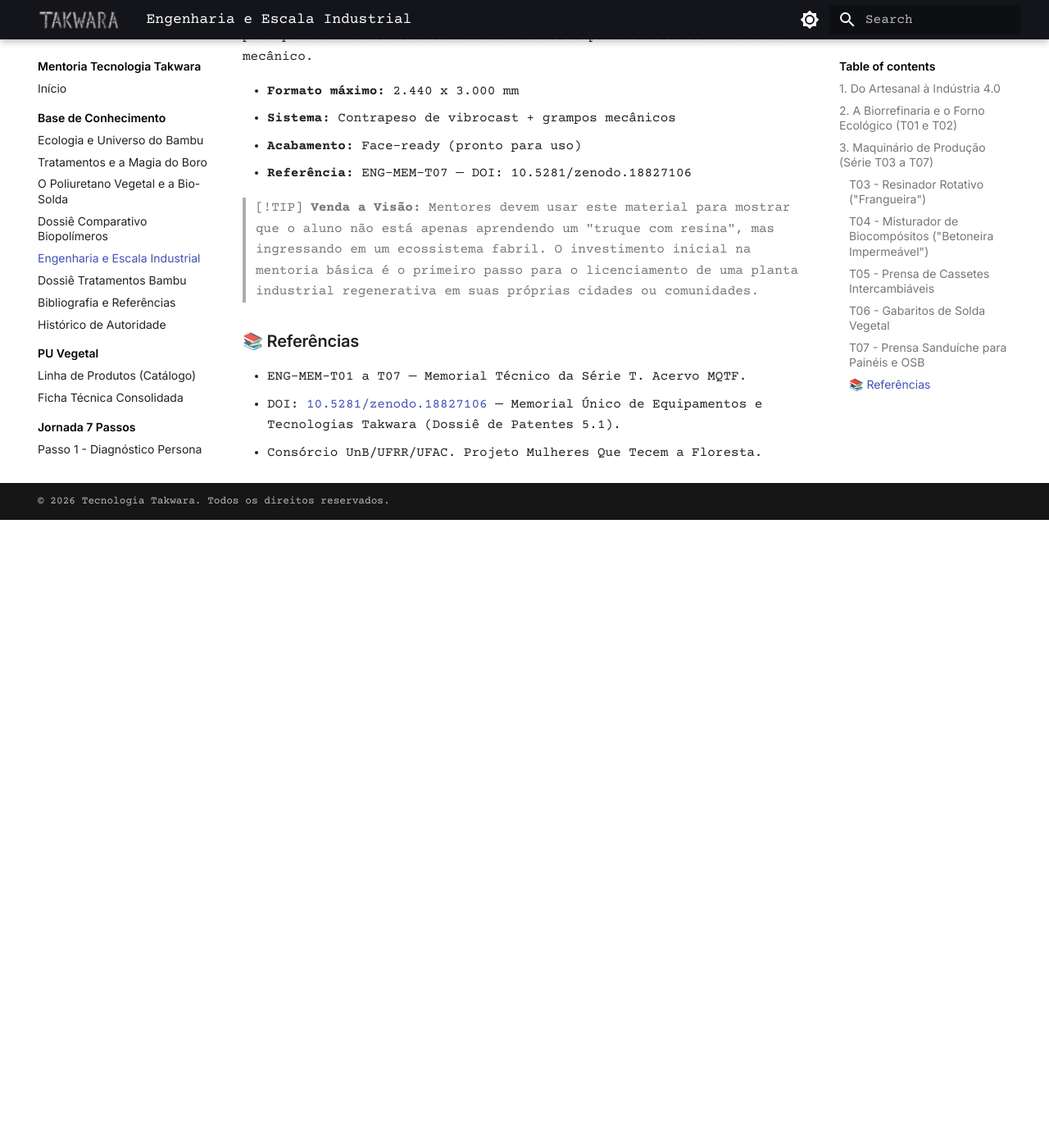
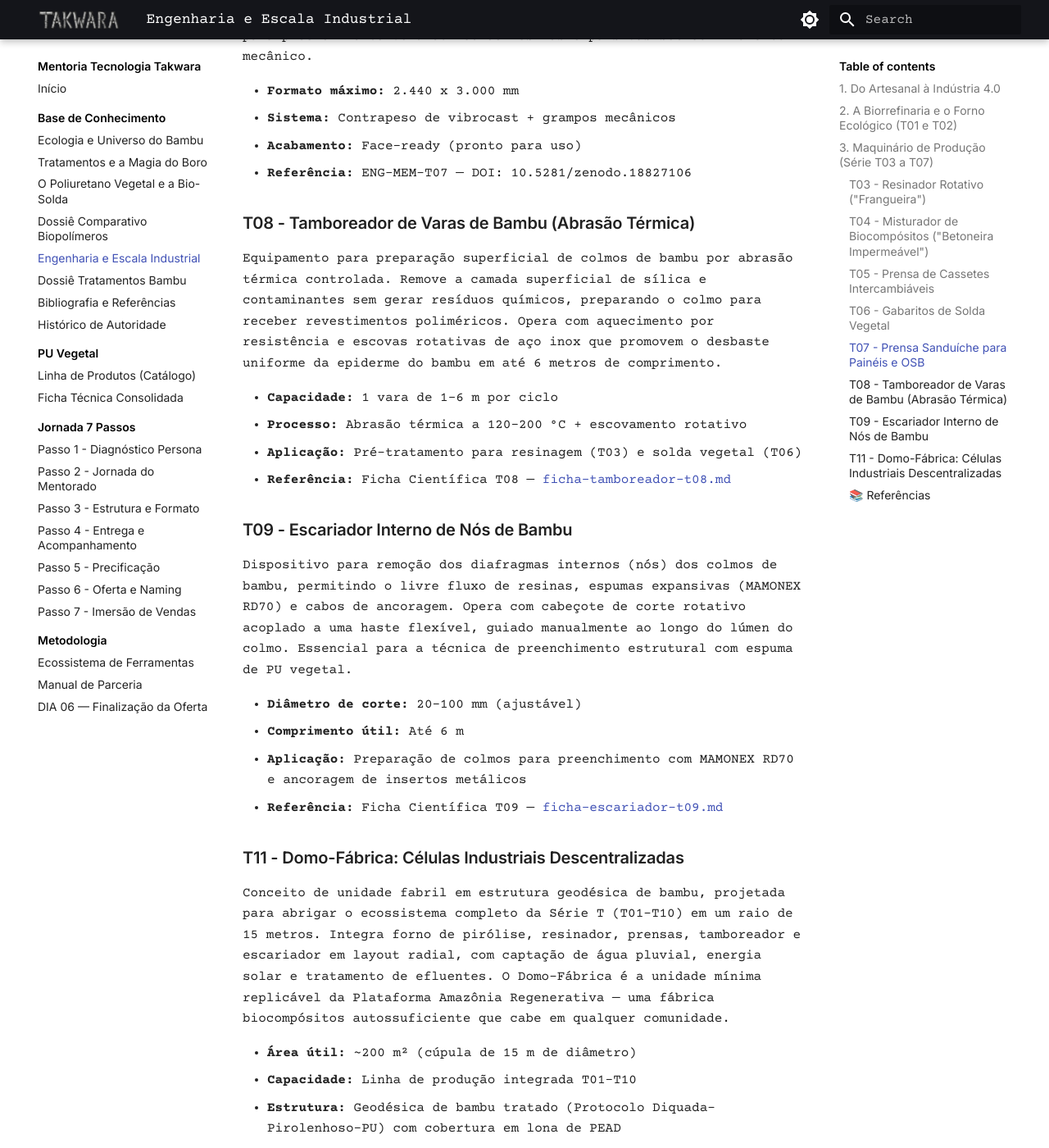
Before and after one commit to takwaratec/Mentoria_Tecnologia_Takwara, an MkDocs documentation site: the page built from docs/02_BASE_DE_CONHECIMENTO/TEC_04_Engenharia_e_Escala_Industrial.md, in a window 1280 px wide and 1400 px high, scrolled down 3107 px. Shown: the whole window at 82% size. Built offline with MkDocs 1.6.1 and Material for MkDocs 9.7.7, drawn with Linux system fonts in a browser that asks for light colours; before the commit the page ends 3741 px from its top, so only the background shows below that; some of the changed text lies outside the part shown.

Commit message:
feat: atualiza TEC_04 e PU_Vegetal com referencias as fichas Serie T do acervo

```diff
--- a/docs/02_BASE_DE_CONHECIMENTO/TEC_04_Engenharia_e_Escala_Industrial.md
+++ b/docs/02_BASE_DE_CONHECIMENTO/TEC_04_Engenharia_e_Escala_Industrial.md
@@ -62,10 +62,46 @@
 - **Acabamento:** Face-ready (pronto para uso)
 - **Referência:** ENG-MEM-T07 — DOI: 10.5281/zenodo.18827106
 
+### T08 - Tamboreador de Varas de Bambu (Abrasão Térmica)
+Equipamento para preparação superficial de colmos de bambu por abrasão térmica controlada. Remove a camada superficial de sílica e contaminantes sem gerar resíduos químicos, preparando o colmo para receber revestimentos poliméricos. Opera com aquecimento por resistência e escovas rotativas de aço inox que promovem o desbaste uniforme da epiderme do bambu em até 6 metros de comprimento.
+
+- **Capacidade:** 1 vara de 1–6 m por ciclo
+- **Processo:** Abrasão térmica a 120–200 °C + escovamento rotativo
+- **Aplicação:** Pré-tratamento para resinagem (T03) e solda vegetal (T06)
+- **Referência:** Ficha Científica T08 — [ficha-tamboreador-t08.md](https://github.com/takwaratec/Analises-e-escrita-cientifica/blob/main/docs/analyses/tecnologia-takwara/ficha-tamboreador-t08.md)
+
+### T09 - Escariador Interno de Nós de Bambu
+Dispositivo para remoção dos diafragmas internos (nós) dos colmos de bambu, permitindo o livre fluxo de resinas, espumas expansivas (MAMONEX RD70) e cabos de ancoragem. Opera com cabeçote de corte rotativo acoplado a uma haste flexível, guiado manualmente ao longo do lúmen do colmo. Essencial para a técnica de preenchimento estrutural com espuma de PU vegetal.
+
+- **Diâmetro de corte:** 20–100 mm (ajustável)
+- **Comprimento útil:** Até 6 m
+- **Aplicação:** Preparação de colmos para preenchimento com MAMONEX RD70 e ancoragem de insertos metálicos
+- **Referência:** Ficha Científica T09 — [ficha-escariador-t09.md](https://github.com/takwaratec/Analises-e-escrita-cientifica/blob/main/docs/analyses/tecnologia-takwara/ficha-escariador-t09.md)
+
+### T11 - Domo-Fábrica: Células Industriais Descentralizadas
+Conceito de unidade fabril em estrutura geodésica de bambu, projetada para abrigar o ecossistema completo da Série T (T01–T10) em um raio de 15 metros. Integra forno de pirólise, resinador, prensas, tamboreador e escariador em layout radial, com captação de água pluvial, energia solar e tratamento de efluentes. O Domo-Fábrica é a unidade mínima replicável da Plataforma Amazônia Regenerativa — uma fábrica biocompósitos autossuficiente que cabe em qualquer comunidade.
+
+- **Área útil:** ~200 m² (cúpula de 15 m de diâmetro)
+- **Capacidade:** Linha de produção integrada T01–T10
+- **Estrutura:** Geodésica de bambu tratado (Protocolo Diquada-Pirolenhoso-PU) com cobertura em lona de PEAD
+- **Energia:** Solar fotovoltaica 6 kWp + queima de syngas do forno T01
+- **Referência:** Ficha Científica T11 — [ficha-domo-fabrica-t11.md](https://github.com/takwaratec/Analises-e-escrita-cientifica/blob/main/docs/analyses/tecnologia-takwara/ficha-domo-fabrica-t11.md)
+
 > [!TIP]
 > **Venda a Visão:** Mentores devem usar este material para mostrar que o aluno não está apenas aprendendo um "truque com resina", mas ingressando em um ecossistema fabril. O investimento inicial na mentoria básica é o primeiro passo para o licenciamento de uma planta industrial regenerativa em suas próprias cidades ou comunidades.
 
 ### 📚 Referências
 - ENG-MEM-T01 a T07 — Memorial Técnico da Série T. Acervo MQTF.
 - DOI: [10.5281/zenodo.18827106](https://doi.org/10.5281/zenodo.18827106) — Memorial Único de Equipamentos e Tecnologias Takwara (Dossiê de Patentes 5.1).
+- **Fichas Científicas do Acervo Científico Takwara** (10 fichas disponíveis em [github.com/takwaratec/Analises-e-escrita-cientifica/tree/main/docs/analyses/tecnologia-takwara/](https://github.com/takwaratec/Analises-e-escrita-cientifica/tree/main/docs/analyses/tecnologia-takwara/)):
+  - [ficha-serie-t-patentes-sociais.md](https://github.com/takwaratec/Analises-e-escrita-cientifica/blob/main/docs/analyses/tecnologia-takwara/ficha-serie-t-patentes-sociais.md) — Visão geral do portfólio Série T (T01–T12)
+  - [ficha-pirolise-t01.md](https://github.com/takwaratec/Analises-e-escrita-cientifica/blob/main/docs/analyses/tecnologia-takwara/ficha-pirolise-t01.md) — Forno Ecológico de Pirólise
+  - [ficha-resinador-t03.md](https://github.com/takwaratec/Analises-e-escrita-cientifica/blob/main/docs/analyses/tecnologia-takwara/ficha-resinador-t03.md) — Resinador Rotativo "Frangueira"
+  - [ficha-misturador-biocompositos-t04.md](https://github.com/takwaratec/Analises-e-escrita-cientifica/blob/main/docs/analyses/tecnologia-takwara/ficha-misturador-biocompositos-t04.md) — Misturador de Biocompósitos
+  - [ficha-prensa-cassetes-t05.md](https://github.com/takwaratec/Analises-e-escrita-cientifica/blob/main/docs/analyses/tecnologia-takwara/ficha-prensa-cassetes-t05.md) — Prensa de Cassetes
+  - [ficha-solda-vegetal-t06.md](https://github.com/takwaratec/Analises-e-escrita-cientifica/blob/main/docs/analyses/tecnologia-takwara/ficha-solda-vegetal-t06.md) — Solda Vegetal/Gabaritos
+  - [ficha-tamboreador-t08.md](https://github.com/takwaratec/Analises-e-escrita-cientifica/blob/main/docs/analyses/tecnologia-takwara/ficha-tamboreador-t08.md) — Tamboreador de Bambu
+  - [ficha-escariador-t09.md](https://github.com/takwaratec/Analises-e-escrita-cientifica/blob/main/docs/analyses/tecnologia-takwara/ficha-escariador-t09.md) — Escariador Interno de Nós
+  - [ficha-domo-fabrica-t11.md](https://github.com/takwaratec/Analises-e-escrita-cientifica/blob/main/docs/analyses/tecnologia-takwara/ficha-domo-fabrica-t11.md) — Domo-Fábrica
+  - [resenha-polimeros-mamona-permeabilidade.md](https://github.com/takwaratec/Analises-e-escrita-cientifica/blob/main/docs/analyses/tecnologia-takwara/resenha-polimeros-mamona-permeabilidade.md) — Imperveg RQI 132: ensaios de permeabilidade (ITecons, Coimbra)
 - Consórcio UnB/UFRR/UFAC. Projeto Mulheres Que Tecem a Floresta.
```
Also changed, not shown: docs/PU_Vegetal_Ficha_Tecnica_Consolidada.md (+1 -0 lines).
